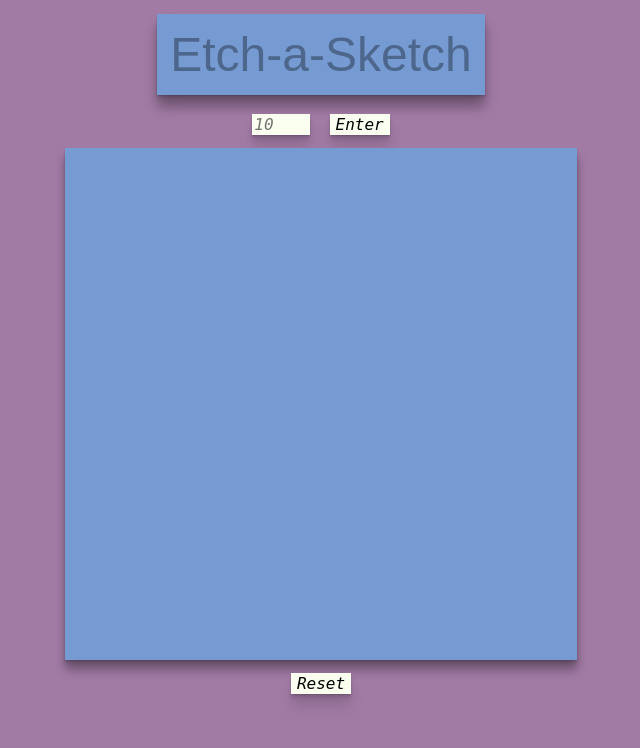
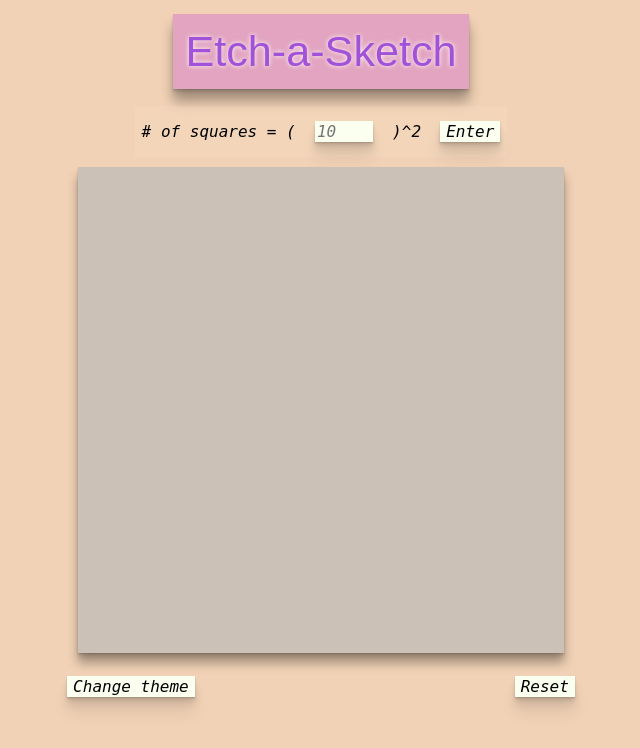
Before and after one commit to aabdur1/etch-a-sketch, a plain HTML site: page index.html in a window 1280 px wide. Shown: the whole page, without its empty margins (319-959 px from the left). Drawn offline with Linux system fonts and the light colour scheme; a web font is replaced by a local one.

Commit message:
Theme now changes with btn. Fixed spacing

```diff
--- a/index.html
+++ b/index.html
@@ -12,12 +12,17 @@
   <h1 class="title">Etch-a-Sketch</h1>
 
   <div id="input">
+    <label id="numTxt"># of squares = &#40</label>
     <input type="number" id="num" placeholder=10 max=100 min=10>
+    <label id="numTxt">&#41^2</label>
     <input type="button" id="numBtn" value="Enter">
   </div>
 
   <div id="container"></div>
 
-  <input type="button" id="resetBtn" value="Reset">
+  <div id="bottom">
+    <input type="button" id="colorBtn" value="Change theme">
+    <input type="button" id="resetBtn" value="Reset">
+  </div>
 </body>
 </html>
--- a/script.js
+++ b/script.js
@@ -12,7 +12,7 @@ function total() {
   userInput = isNaN(userInput) ? minVal : Math.min(maxVal, Math.max(minVal, userInput));
 
   // Container width divided by input # for square dimensions
-  a = 40 / userInput;
+  a = 38 / userInput;
   const x = userInput ** 2;
 
   container.innerHTML = '';
@@ -118,7 +118,7 @@ function calculateRelativeLuminance(color) {
 
 // Create sketch area and randomize BG colors
 numBtn.addEventListener('click', total);
-numBtn.addEventListener('click', applyRandomColors);
+// numBtn.addEventListener('click', applyRandomColors);
 
 
 container.addEventListener('mousedown', startDrawing);
@@ -129,5 +129,7 @@ resetBtn.addEventListener('click', reset)
 
 function reset() {
   total();
-  applyRandomColors();
 };
+
+const colorBtn = document.getElementById('colorBtn');
+colorBtn.addEventListener('click', applyRandomColors);
--- a/styles.css
+++ b/styles.css
@@ -3,17 +3,18 @@ body {
   flex-direction: column;
   justify-content: center;
   align-items: center;
-  gap: 1vw;
-  background-color: rgb(162, 123, 165);
+  gap: 0.8vw;
+  background-color: rgb(241, 210, 182);
 }
 
 .title {
   font-family: "macula-line", sans-serif;
   font-weight: 400;
   font-style: normal;
-  font-size: 3rem;
-  color: #00000057;
-  background-color: #769bd3;
+  font-size: 2.7rem;
+  background-color: rgb(226, 164, 192);
+  color: rgb(161, 82, 216);
+  text-shadow: rgb(255, 255, 255) 0px 0px 5px;
   padding: 0.8rem;
   margin: 0.5vw;
   box-shadow:
@@ -26,11 +27,34 @@ body {
 
 #input {
   display: flex;
+  align-items: center;
+  background-color: rgba(250, 235, 215, 0.122);
   gap: 1.5vw;
+  height: 3vw;
+  padding: 0.5vw;
+}
+
+#numTxt {
+  font-size: 1rem;
+  font-family: "dico-mono", mono;
+  font-weight: 400;
+  font-style: italic;
+  color: #000;
+}
+
+#bottom {
+  display: flex;
+  gap: 25vw;
+}
+
+#resetBtn,
+#colorBtn {
+  margin-top: 1vw;
 }
 
 #numBtn,
 #resetBtn,
+#colorBtn,
 #num {
   font-size: 1rem;
   font-family: "dico-mono", mono;
@@ -51,7 +75,8 @@ body {
 }
 
 #numBtn:hover,
-#resetBtn:hover {
+#resetBtn:hover,
+#colorBtn:hover {
   background-color: rgb(245, 255, 211);
   transform: translateY(4%);
   box-shadow:
@@ -61,15 +86,18 @@ body {
   0 12px 12px hsl(117deg 0% 0% / 0.33)
   ;
 }
+/*
+#numTxt {
+} */
 
 #container {
   display: flex;
   justify-content: center;
   align-items: center;
   flex-wrap: wrap;
-  width: 40vw;
-  height: 40vw;
-  background-color: #769bd3;
+  width: 38vw;
+  height: 38vw;
+  background-color: rgb(203, 193, 183);
   box-shadow:
   0 1px 1px hsla(117deg, 0%, 0%, 0.075),
   0 2px 2px hsl(117deg 0% 0% / 0.075),
```
